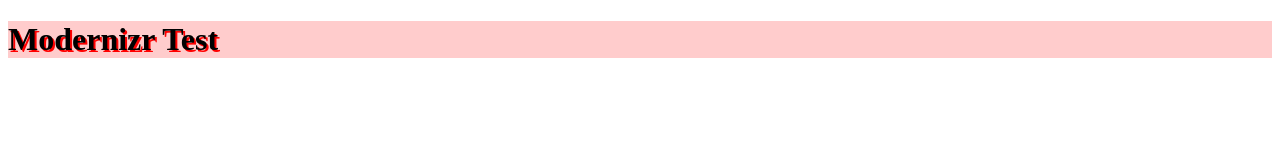
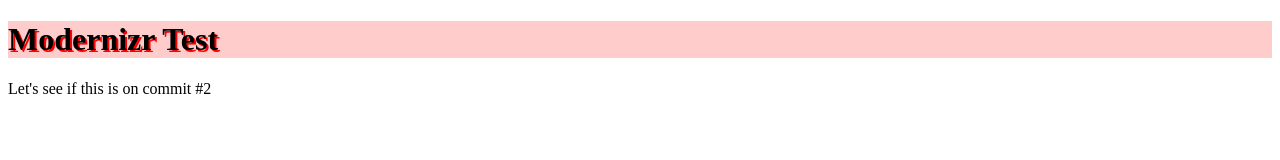
Before and after one commit to gsantella/ModernizrProject, a plain HTML site: page index.html in a window 1280 px wide. Drawn offline with Linux system fonts and the light colour scheme.

Commit message:
Added An Important p Tag

```diff
--- a/index.html
+++ b/index.html
@@ -12,6 +12,7 @@
 
 <body>
 	<h1>Modernizr Test</h1>
+	<p>Let's see if this is on commit #2</p>
 </body>
 
 </html>
```
